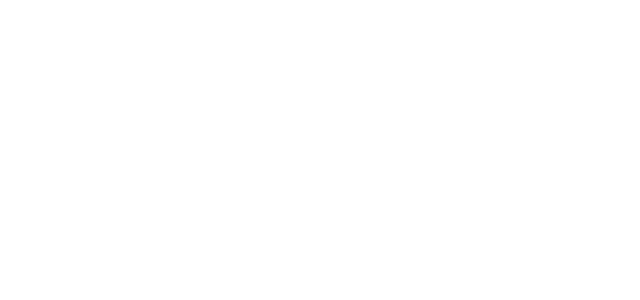
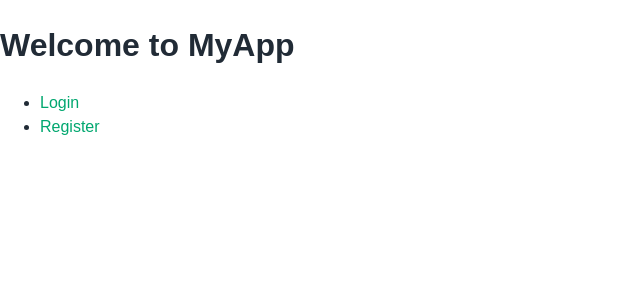
Before and after one commit to dboland77/enabled-frontend, a Next.js app: page / in a window 1280 px wide. Shown: the top 300 px of the page, without its empty margins (0-640 px from the left). Built offline with nearby package versions, Linux system fonts and the light colour scheme.

Commit message:
Added a landing page

```diff
--- /dev/null
+++ b/src/app/LandingPage.tsx
@@ -0,0 +1,18 @@
+'use client';
+import Link from '@mui/material/Link';
+
+export default function LandingPage() {
+  return (
+    <main>
+      <h1>Welcome to MyApp</h1>
+      <ul>
+        <li>
+          <Link href="/login">Login</Link>
+        </li>
+        <li>
+          <Link href="/register">Register</Link>
+        </li>
+      </ul>
+    </main>
+  );
+}
--- a/src/app/auth/login/page.tsx
+++ b/src/app/auth/login/page.tsx
@@ -1,5 +1,5 @@
 'use client';
-import { login, signup } from './actions';
+import { login, signup } from '../actions';
 import OneTapComponent from './GoogleOneTap';
 import * as Yup from 'yup';
 import { useForm } from 'react-hook-form';
--- a/src/app/page.tsx
+++ b/src/app/page.tsx
@@ -4,6 +4,7 @@
 import ProgressBar from '@/components/progress-bar';
 import { SettingsDrawer, SettingsProvider } from '@/components/settings';
 import SnackbarProvider from '@/components/snackbar/snackbar-provider';
+import LandingPage from './LandingPage';
 
 export default function Home() {
   return (
@@ -21,6 +22,7 @@
         <SnackbarProvider>
           <SettingsDrawer />
           <ProgressBar />
+          <LandingPage />
         </SnackbarProvider>
       </ThemeProvider>
     </SettingsProvider>
```
